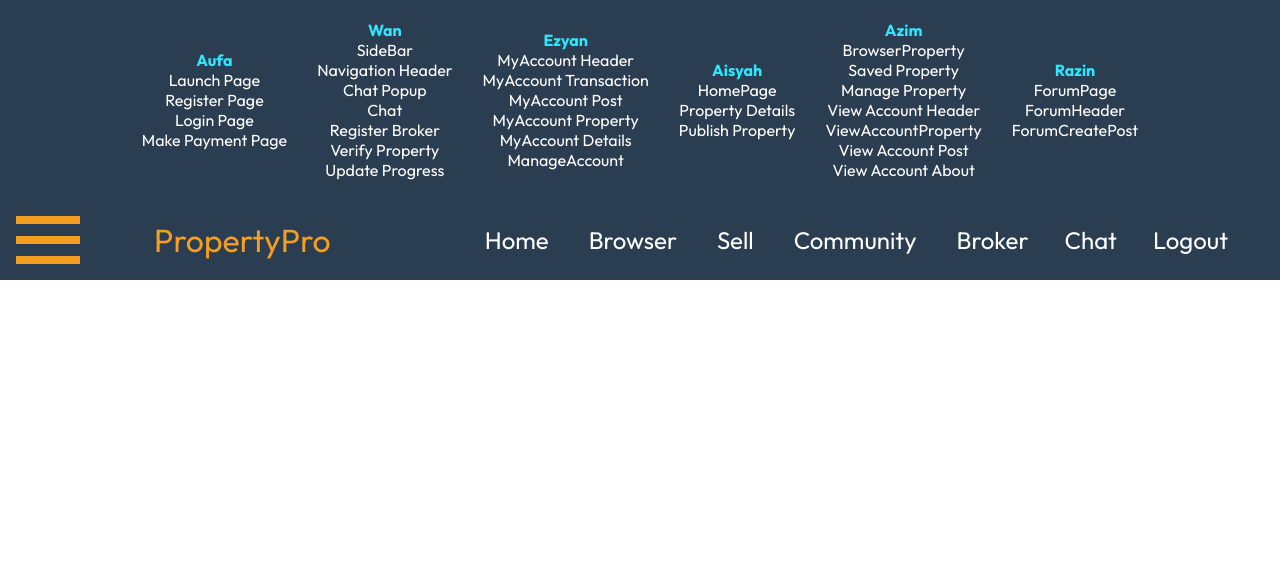
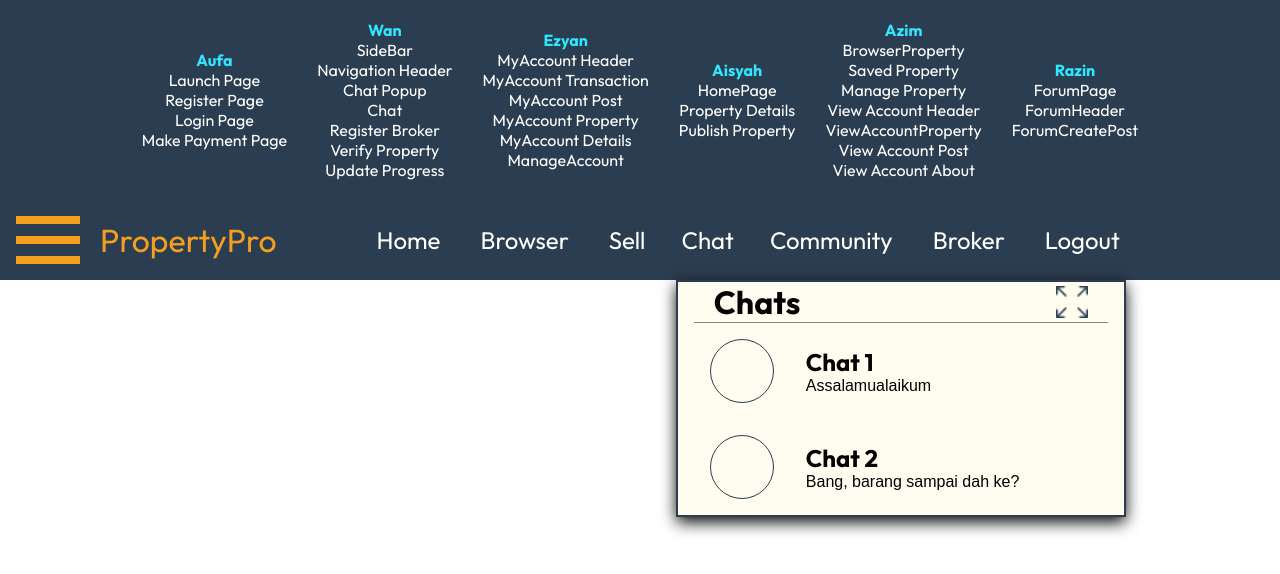
Before and after one commit to RareZyn/property-pro, a React (Create React App) app: page /navHeader in a window 1280 px wide. Shown: the top 574 px of the page. Built offline with nearby package versions, Linux system fonts and the light colour scheme.

Commit message:
Chat pop up improve

```diff
--- a/src/Pages/Navigation/NavHeader.js
+++ b/src/Pages/Navigation/NavHeader.js
@@ -2,6 +2,7 @@ import React,{useState} from 'react'
 import { DropdownMenuIcon } from "./DropdownMenuIcon.js";
 import { DropdownMenu } from './DropdownMenu.js';
 import "./NavHeader.css";
+import { ChatPopup } from '../Social/ChatPopup.js';
 
 export const NavHeader = () => {
 
@@ -30,13 +31,14 @@ export const NavHeader = () => {
       <CustomLink href="/">Home</CustomLink>
         <CustomLink href="/browser-property">Browser</CustomLink>
         <CustomLink href="/publish-property">Sell</CustomLink>
+        <li className='Navigator'>Chat</li>
         <CustomLink href="/forum-page">Community</CustomLink>
         <CustomLink href="/register-broker">Broker</CustomLink>
-        <li className='Navigator'>Chat</li>
 
         <CustomLink href="/launch">Logout</CustomLink>
       </ul>
       </nav>
+      <ChatPopup></ChatPopup>
     </div>
   );
 };
--- a/src/Pages/Social/ChatPopup.css
+++ b/src/Pages/Social/ChatPopup.css
@@ -0,0 +1,77 @@
+@import url("/src/Res/Colors.css");
+
+*{
+    margin: 0;
+    box-sizing: border-box;
+}
+
+.ChatPopup{
+    background-color: var(--creamyWhite);
+    position: relative;
+    top:4rem;
+    right: 32rem;
+    width: 450px;
+}
+
+.ChatPopup ul{
+    list-style: none;
+    width: 450px;
+    display: flex;
+    flex-direction: column;
+    background-color: var(--creamyWhite);
+    box-shadow: 0.2px 5px 15px;
+    border: 2px solid var(--darkBlue);
+}
+
+.ChatPopup li{
+    text-decoration: none;
+    display: flex;
+    align-items: center;
+}
+
+.ChatPopup li:nth-child(1):hover{
+    background-color: var(--creamyWhite);
+}
+
+.ChatTitle{
+    width: 100%;
+    font-size: 1rem;
+    border-bottom: 1px solid var(--grey);
+    z-index: 2px;
+    padding-left: 20px;
+    padding-right: 20px;
+    display: flex;
+    justify-content: space-between;
+}
+
+.ChatTitle img{
+    align-self: center;
+    width: 32px;
+    height: 32px;
+    cursor: pointer;
+}
+
+.ProfilePicture{
+    width: 64px;
+    height: 64px;
+    border: 1px solid var(--darkBlue);
+    margin: 1rem;
+    border-radius: 50%;
+}
+
+.ChatInfo{
+    align-self: center;
+    text-align: left;
+    margin: 0px;
+    margin-left: 1rem;
+}
+
+.ChatInfo h1{
+    font-family: 'Outfit', sans-serif;
+    font-size: 1.5rem;
+}
+
+.ChatInfo p{
+    font-family: 'Roboto-Thin', sans-serif;
+    font-size: 1rem;
+}
--- a/src/Pages/Social/ChatPopup.js
+++ b/src/Pages/Social/ChatPopup.js
@@ -3,8 +3,30 @@ import "./ChatPopup.css";
 export const ChatPopup = () => {
   return (
     <div className="ChatPopup">
-      <h1>ChatPopup</h1>
-      <p>buat macam SideBar</p>
+
+      <ul>
+        <li>
+          <div className="ChatTitle">
+            <h1>Chats</h1>
+            <img src={require("../../Res/image/fullscreen-icon.png")}/>
+          </div>
+        </li>
+        <li>
+          <div className="ProfilePicture"></div>
+          <div className="ChatInfo">
+            <h1>Chat 1</h1>
+            <p>Assalamualaikum</p>
+          </div>
+
+        </li>
+        <li>
+          <div className="ProfilePicture"></div>
+          <div className="ChatInfo">
+            <h1>Chat 2</h1>
+            <p>Bang, barang sampai dah ke?</p>
+          </div>
+        </li>
+      </ul>
     </div>
   );
 };
--- a/src/Res/Colors.css
+++ b/src/Res/Colors.css
@@ -1,5 +1,5 @@
 :root {
-    --creamywWhite: #FFFDEF;
+    --creamyWhite: #FFFDEF;
     --orange: #F49F1F;
     --darkBlue: #2B3D50;
     --darkGreen: #27A088;
```
Also changed, not shown: src/Res/image/fullscreen-icon.png (added).
